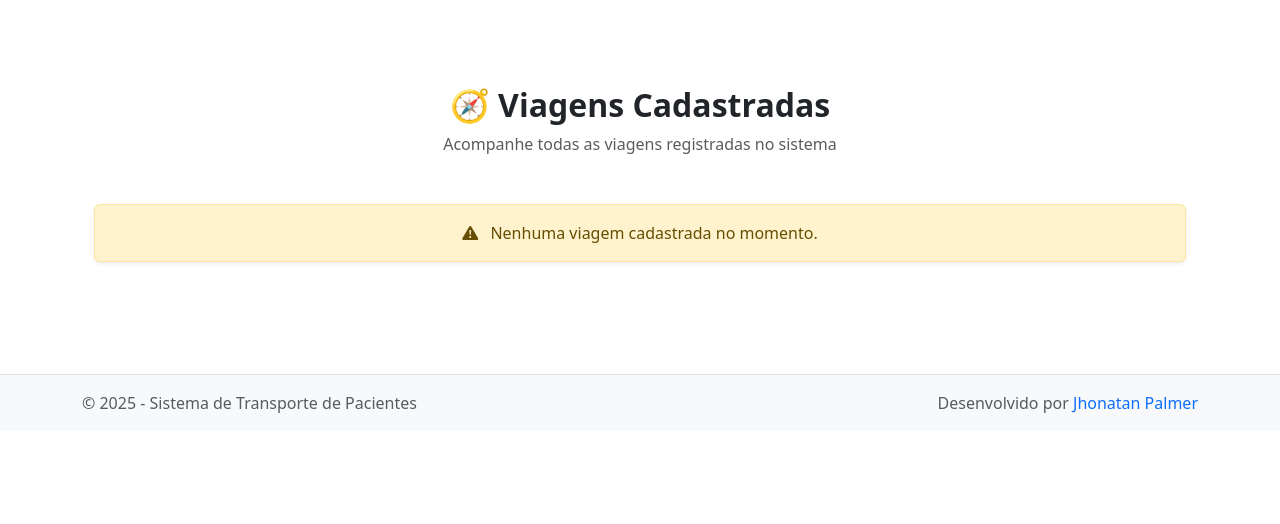
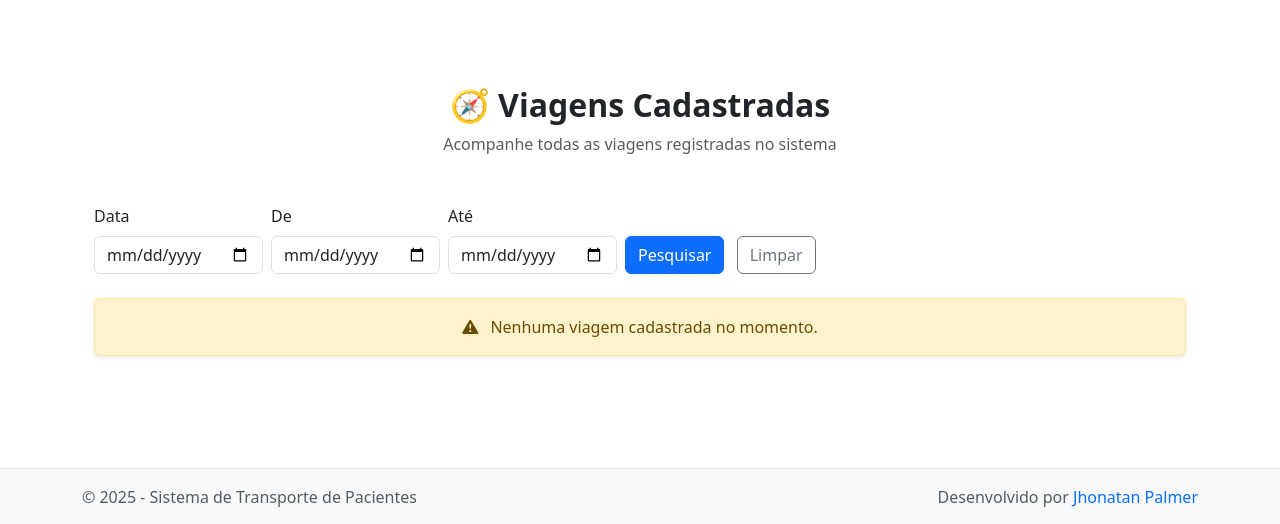
Before and after one commit to Jhonatanpalmer/pronto_socorro, a Django app: template viagens/templates/viagens/viagem_list.html in a window 1280 px wide. Shown: the part 56-580 px from the top of the page. Run offline with Django 5.2, Linux system fonts and the light colour scheme; the template is opened without the code that fills it, so the values that code supplies are empty; some libraries are stand-ins or nearby versions.

Commit message:
Com filtros funcionando

```diff
--- a/viagens/templates/viagens/viagem_list.html
+++ b/viagens/templates/viagens/viagem_list.html
@@ -8,6 +8,26 @@
         <h2 class="fw-bold">🧭 Viagens Cadastradas</h2>
         <p class="text-muted">Acompanhe todas as viagens registradas no sistema</p>
     </div>
+
+    <!-- formulário de filtro: mostra hoje por padrão e permite selecionar outra data -->
+    <form method="get" class="row g-2 mb-4 align-items-end">
+        <div class="col-auto">
+            <label class="form-label">Data</label>
+            <input class="form-control" type="date" name="data" value="{{ filter_data }}">
+        </div>
+        <div class="col-auto">
+            <label class="form-label">De</label>
+            <input class="form-control" type="date" name="start" value="{{ filter_start }}">
+        </div>
+        <div class="col-auto">
+            <label class="form-label">Até</label>
+            <input class="form-control" type="date" name="end" value="{{ filter_end }}">
+        </div>
+        <div class="col-auto">
+            <button type="submit" class="btn btn-primary">Pesquisar</button>
+            <a href="{% url 'viagem-list' %}" class="btn btn-outline-secondary ms-2">Limpar</a>
+        </div>
+    </form>
 
     {% if viagens %}
         <div class="table-responsive shadow-sm rounded-3 overflow-hidden">
```
Also changed, not shown: viagens/views.py (+43 -0 lines), db.sqlite3.
